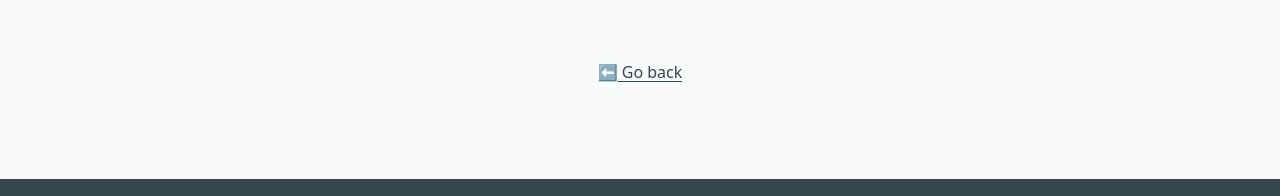
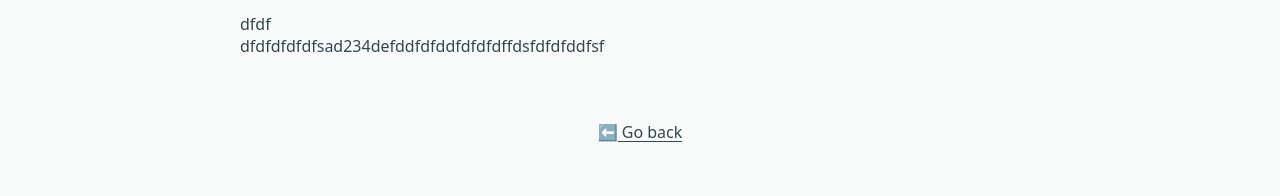
Before and after one commit to feiyang06/799.github.io, a plain HTML site: page 2017/08/12/hello/index.html in a window 1280 px wide. Shown: the part 604-800 px from the top of the page. Drawn offline with Linux system fonts and the light colour scheme; a web font is replaced by a local one.

Commit message:
Site updated: 2017-08-12 21:53:57

```diff
--- a/2017/08/12/hello/index.html
+++ b/2017/08/12/hello/index.html
@@ -51,6 +51,7 @@
 
 
 		<p>摘要:<br><a id="more"></a><br>正文:</p>
+<p>dfdf<br>dfdfdfdfdfsad234defddfdfddfdfdfdffdsfdfdfddfsf</p>
 
 
 
```
